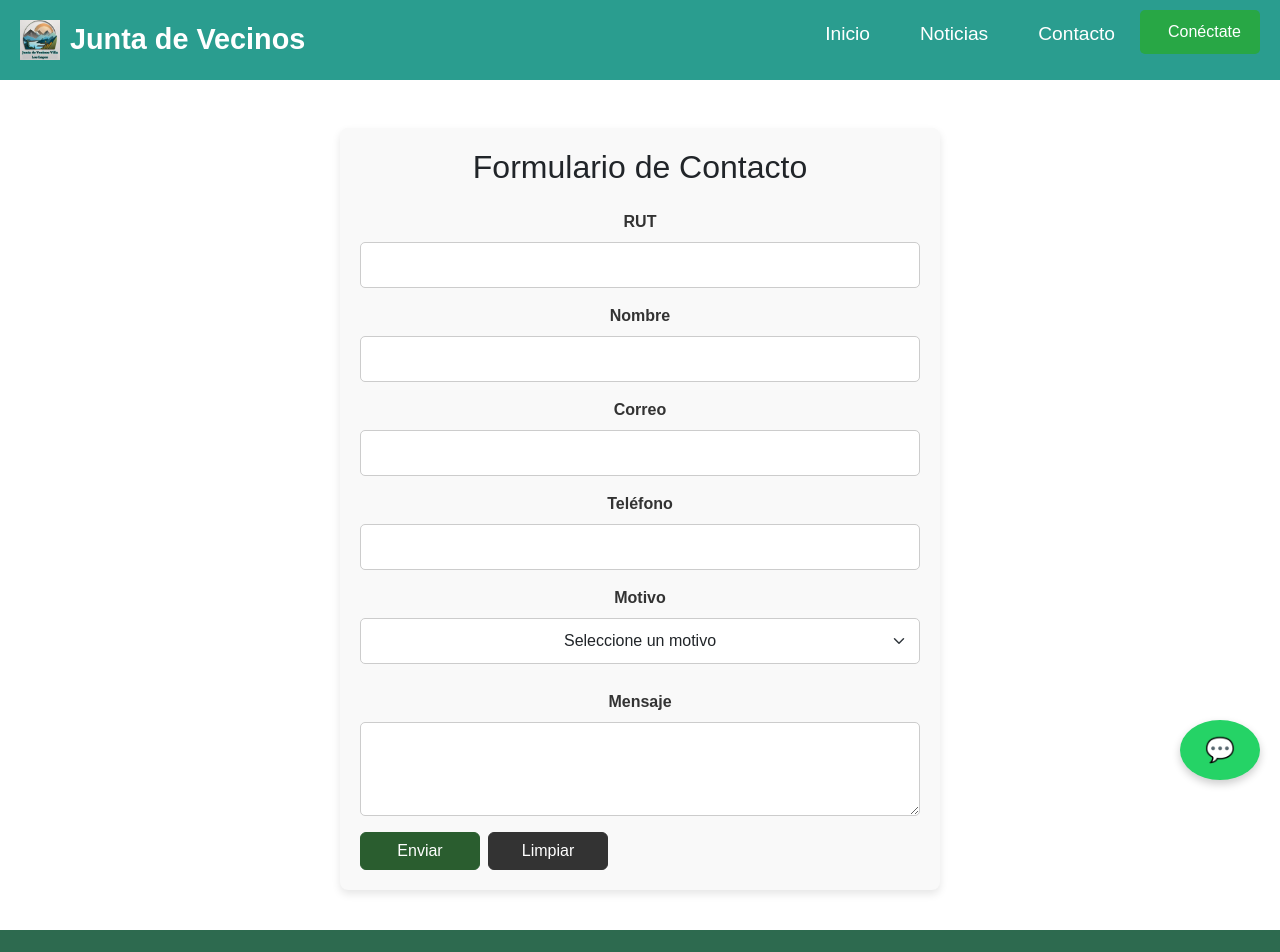
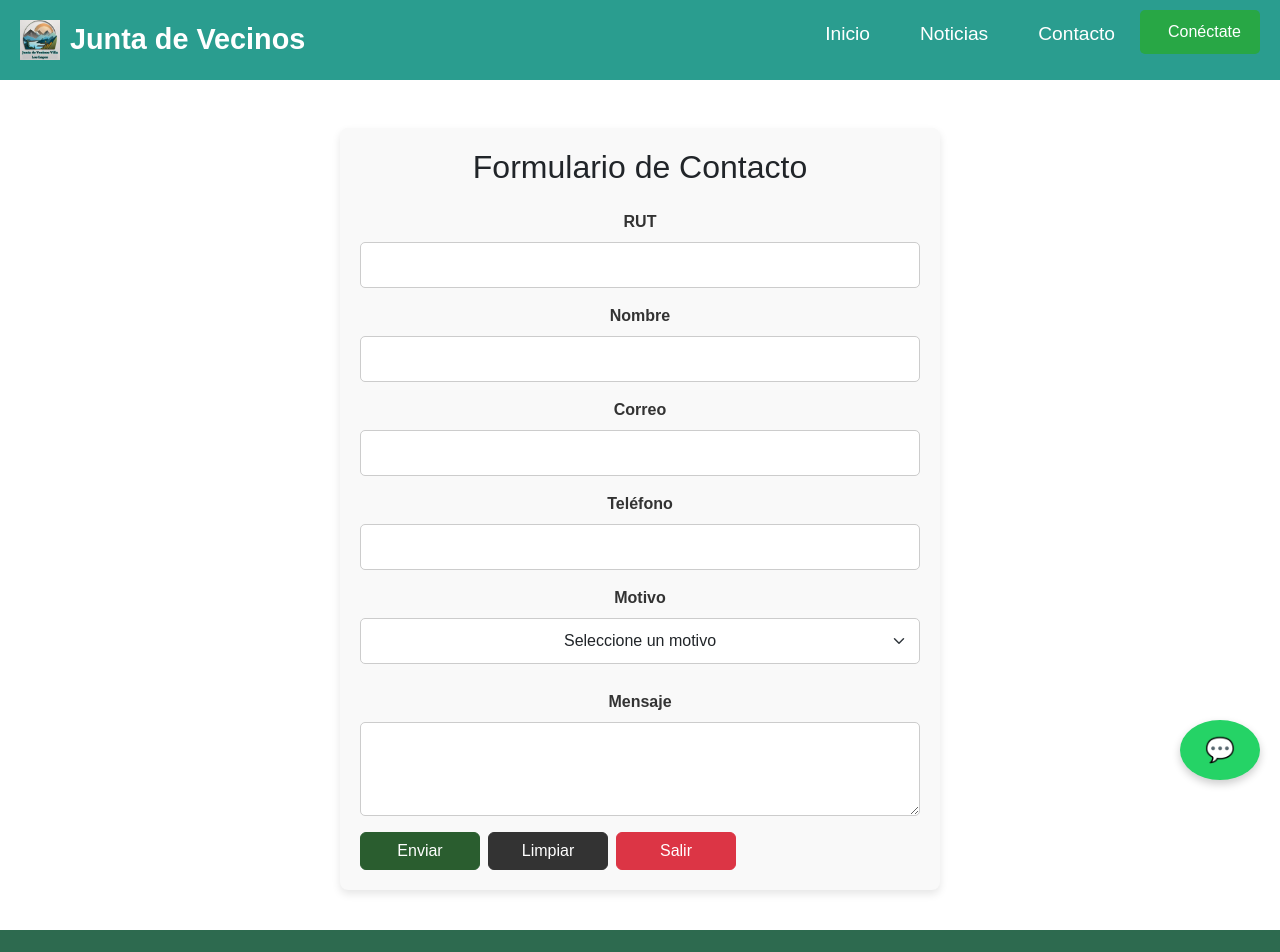
Before and after one commit to Benjamin1106/Proyeco-Portafolio, a React (Vite) app: page /contacto in a window 1280 px wide. Shown: the top 952 px of the page. Built offline with nearby package versions, Linux system fonts and the light colour scheme.

Commit message:
Update contacto.tsx

```diff
--- a/src/Componentes/contacto.tsx
+++ b/src/Componentes/contacto.tsx
@@ -4,6 +4,7 @@ import { db } from '../firebase/firebaseConfig';
 import emailjs from 'emailjs-com';
 import 'bootstrap/dist/css/bootstrap.min.css';
 import './contacto.css';
+import { useNavigate } from 'react-router-dom';  // Importa useNavigate
 
 const Contacto: React.FC = () => {
   const [formData, setFormData] = useState({
@@ -15,6 +16,7 @@ const Contacto: React.FC = () => {
     mensaje: ''
   });
   const [status, setStatus] = useState<string>('');
+  const navigate = useNavigate(); // Inicializa useNavigate
 
   const formatRUT = (rut: string) => {
     let cleanRUT = rut.replace(/[^0-9K]/gi, '');
@@ -74,8 +76,6 @@ const Contacto: React.FC = () => {
         rut: formData.rut,
         telefono: formData.telefono,
         motivo: formData.motivo,
-
-
       };
 
       emailjs.send('service_uakj6ut', 'template_zrxce7r', templateParams, 'xDYQGP5qWmrQPxol7')
@@ -111,13 +111,17 @@ const Contacto: React.FC = () => {
     });
   };
 
+  const handleExit = () => {
+    navigate('/'); // Redirige al inicio
+  };
+
   return (
     <div className="container mt-5">
       {status && (
-  <div className="alert alert-success text-center" role="alert">
-    {status}
-  </div>
-)}
+        <div className="alert alert-success text-center" role="alert">
+          {status}
+        </div>
+      )}
       <h2 className="text-center mb-4">Formulario de Contacto</h2>
       <form onSubmit={handleSubmit}>
         <div className="mb-3">
@@ -195,6 +199,7 @@ const Contacto: React.FC = () => {
         </div>
         <button type="submit" className="btn btn-primary me-2">Enviar</button>
         <button type="button" onClick={handleClear} className="btn btn-secondary">Limpiar</button>
+        <button type="button" onClick={handleExit} className="btn btn-danger ms-2">Salir</button>
       </form>
       {status && <p className="mt-3">{status}</p>}
     </div>
```
